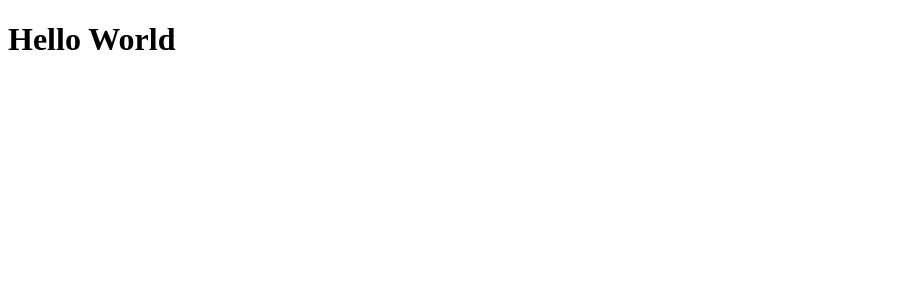
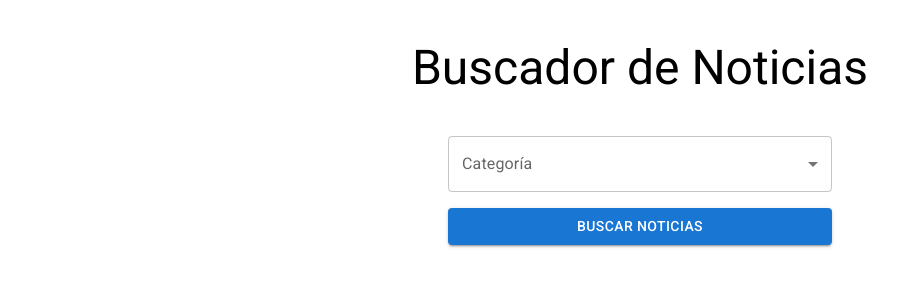
Before and after one commit to psyQore/news-api-app, a React (Vite) app: page / in a window 1280 px wide. Shown: the top 300 px of the page, without its empty margins (0-921 px from the left). Built offline with nearby package versions, Linux system fonts and the light colour scheme.

Commit message:
Se crea el componente formulario y la estructura

```diff
--- a/package.json
+++ b/package.json
@@ -9,6 +9,9 @@
     "preview": "vite preview"
   },
   "dependencies": {
+    "@emotion/react": "^11.10.0",
+    "@emotion/styled": "^11.10.0",
+    "@mui/material": "^5.10.2",
     "axios": "^0.27.2",
     "react": "^18.2.0",
     "react-dom": "^18.2.0"
--- a/src/App.jsx
+++ b/src/App.jsx
@@ -1,9 +1,27 @@
+import { Container, Typography, Grid } from "@mui/material";
+import Form from "./components/Form";
+
 function App() {
   return (
-    <div>
-      <h1>Hello World</h1>
-    </div>
-  )
+    <Container>
+      <header>
+        <Typography align="center" marginY={5} component="h2" variant="h3">
+          Buscador de Noticias
+        </Typography>
+      </header>
+
+      <Grid
+        container
+        direction="row"
+        justifyContent="center"
+        alignItems="center"
+      >
+        <Grid item md={6} xs={12} lg={4}>
+          <Form />
+        </Grid>
+      </Grid>
+    </Container>
+  );
 }
 
-export default App
+export default App;
--- /dev/null
+++ b/src/components/Form.jsx
@@ -0,0 +1,44 @@
+import React from "react";
+import {
+  FormControl,
+  InputLabel,
+  Select,
+  MenuItem,
+  Button,
+  Box,
+} from "@mui/material";
+
+const CATEGORIES = [
+  { value: "general", label: "General" },
+  { value: "business", label: "Negocios" },
+  { value: "entertainment", label: "Entretenimiento" },
+  { value: "health", label: "Salud" },
+  { value: "science", label: "Ciencia" },
+  { value: "sports", label: "Deportes" },
+  { value: "technology", label: "Tecnología" },
+];
+
+const Form = () => {
+  return (
+    <form>
+      <FormControl fullWidth>
+        <InputLabel>Categoría</InputLabel>
+        <Select label="Categoria">
+          {CATEGORIES.map((category) => (
+            <MenuItem key={category.value} value={category.value}>
+              {category.label}
+            </MenuItem>
+          ))}
+        </Select>
+
+        <Box sx={{ marginTop: 2 }}>
+          <Button fullWidth variant="contained" color="primary">
+            Buscar Noticias
+          </Button>
+        </Box>
+      </FormControl>
+    </form>
+  );
+};
+
+export default Form;
```
Also changed, not shown: 1 other file (tests, documents, lock files or other folders).
